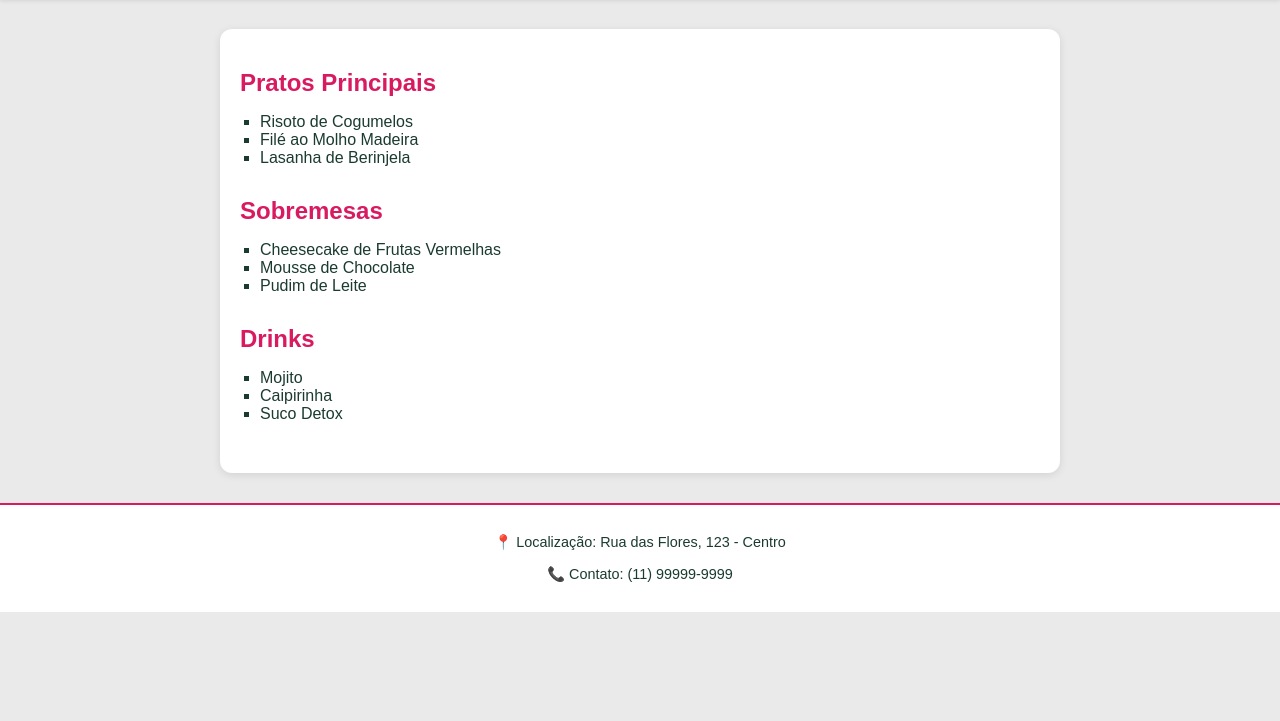
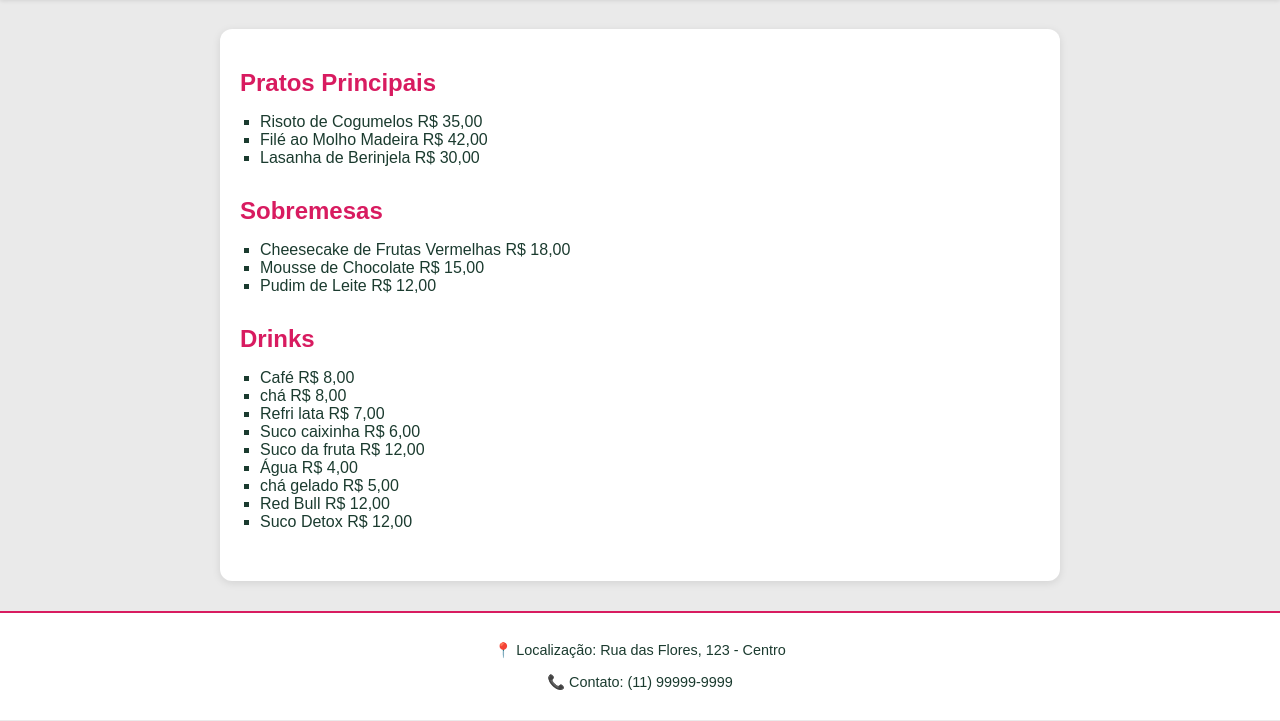
Before and after one commit to Joshii5/VIVA, a plain HTML site: page index.html in a window 1280 px wide. Shown: the part 79-800 px from the top of the page. Drawn offline with Linux system fonts and the light colour scheme.

Commit message:
Update index.html

```diff
--- a/index.html
+++ b/index.html
@@ -64,27 +64,33 @@
     <section>
       <h2>Pratos Principais</h2>
       <ul>
-        <li>Risoto de Cogumelos</li>
-        <li>Filé ao Molho Madeira</li>
-        <li>Lasanha de Berinjela</li>
+        <li><span>Risoto de Cogumelos</span> <span class="price">R$ 35,00</span></li>
+        <li><span>Filé ao Molho Madeira</span> <span class="price">R$ 42,00</span></li>
+        <li><span>Lasanha de Berinjela</span> <span class="price">R$ 30,00</span></li>
       </ul>
     </section>
 
     <section>
       <h2>Sobremesas</h2>
       <ul>
-        <li>Cheesecake de Frutas Vermelhas</li>
-        <li>Mousse de Chocolate</li>
-        <li>Pudim de Leite</li>
+        <li><span>Cheesecake de Frutas Vermelhas</span> <span class="price">R$ 18,00</span></li>
+        <li><span>Mousse de Chocolate</span> <span class="price">R$ 15,00</span></li>
+        <li><span>Pudim de Leite</span> <span class="price">R$ 12,00</span></li>
       </ul>
     </section>
 
     <section>
       <h2>Drinks</h2>
       <ul>
-        <li>Mojito</li>
-        <li>Caipirinha</li>
-        <li>Suco Detox</li>
+        <li><span>Café</span> <span class="price">R$ 8,00</span></li>
+        <li><span>chá</span> <span class="price">R$ 8,00</span></li>
+        <li><span>Refri lata</span> <span class="price">R$ 7,00</span></li>
+        <li><span>Suco caixinha</span> <span class="price">R$ 6,00</span></li>
+        <li><span>Suco da fruta</span> <span class="price">R$ 12,00</span></li>
+        <li><span>Água</span> <span class="price">R$ 4,00</span></li>
+        <li><span>chá gelado</span> <span class="price">R$ 5,00</span></li>
+        <li><span>Red Bull</span> <span class="price">R$ 12,00</span></li>
+        <li><span>Suco Detox</span> <span class="price">R$ 12,00</span></li>
       </ul>
     </section>
   </main>
```
